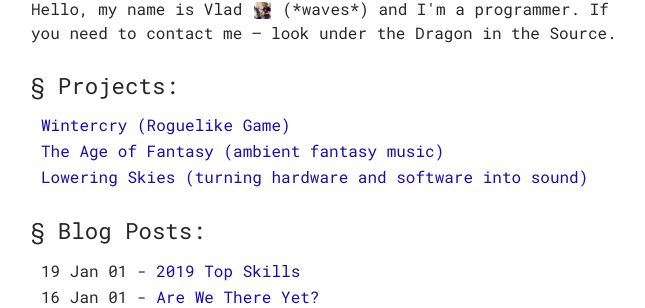
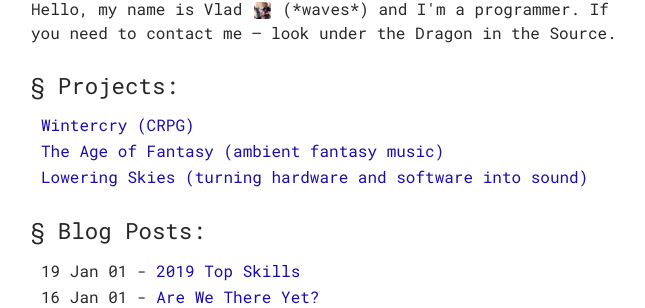
Before and after one commit to vshvedov/vladcodes, a Jekyll site: the page built from index.html, in a window 1280 px wide. Shown: the part 157-465 px from the top of the page, without its empty margins (309-954 px from the left). Built offline with Jekyll 4.4.1, drawn with Linux system fonts in a browser that asks for light colours.

Commit message:
Update projects.yml

```diff
--- a/_data/projects.yml
+++ b/_data/projects.yml
@@ -1,4 +1,4 @@
-- name: Wintercry (Roguelike Game)
+- name: Wintercry (CRPG)
   url: /assets/img/projects/wintercry_0.2.1.png
 
 - name: The Age of Fantasy (ambient fantasy music)
```
